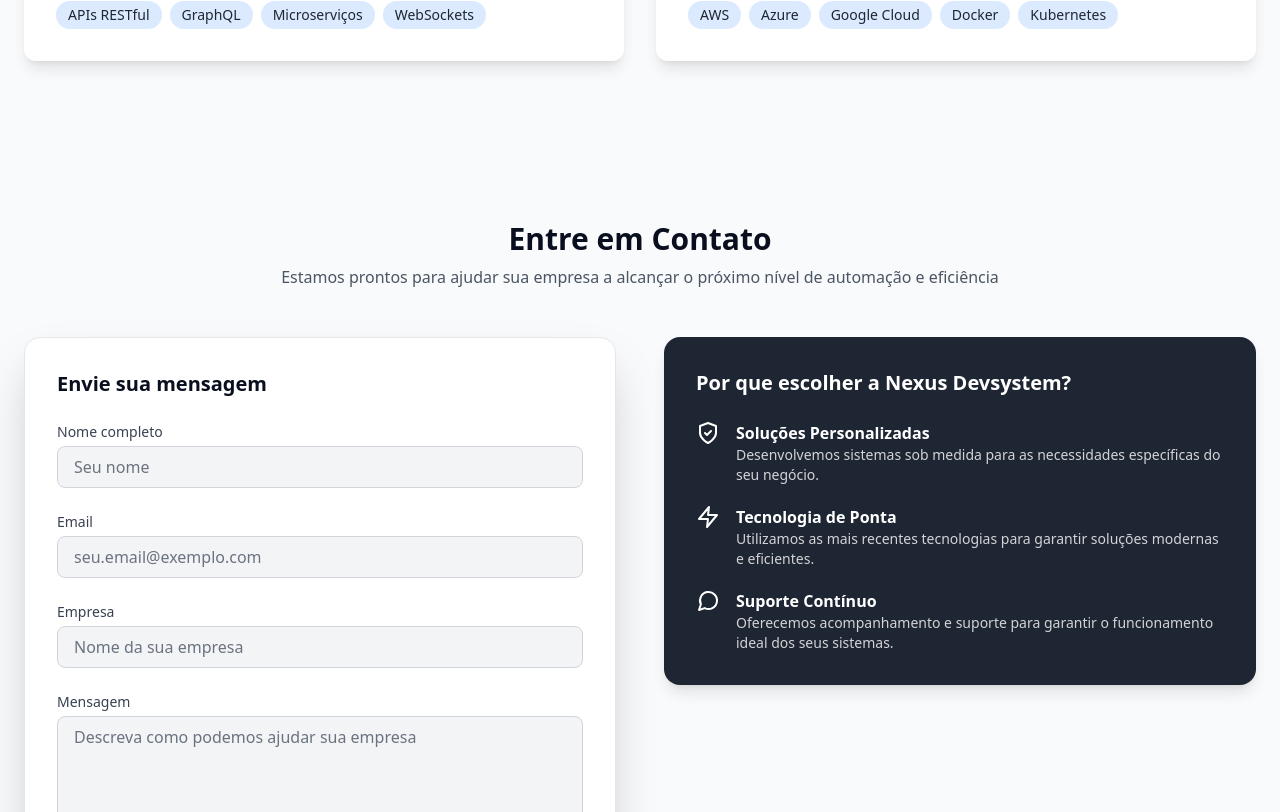
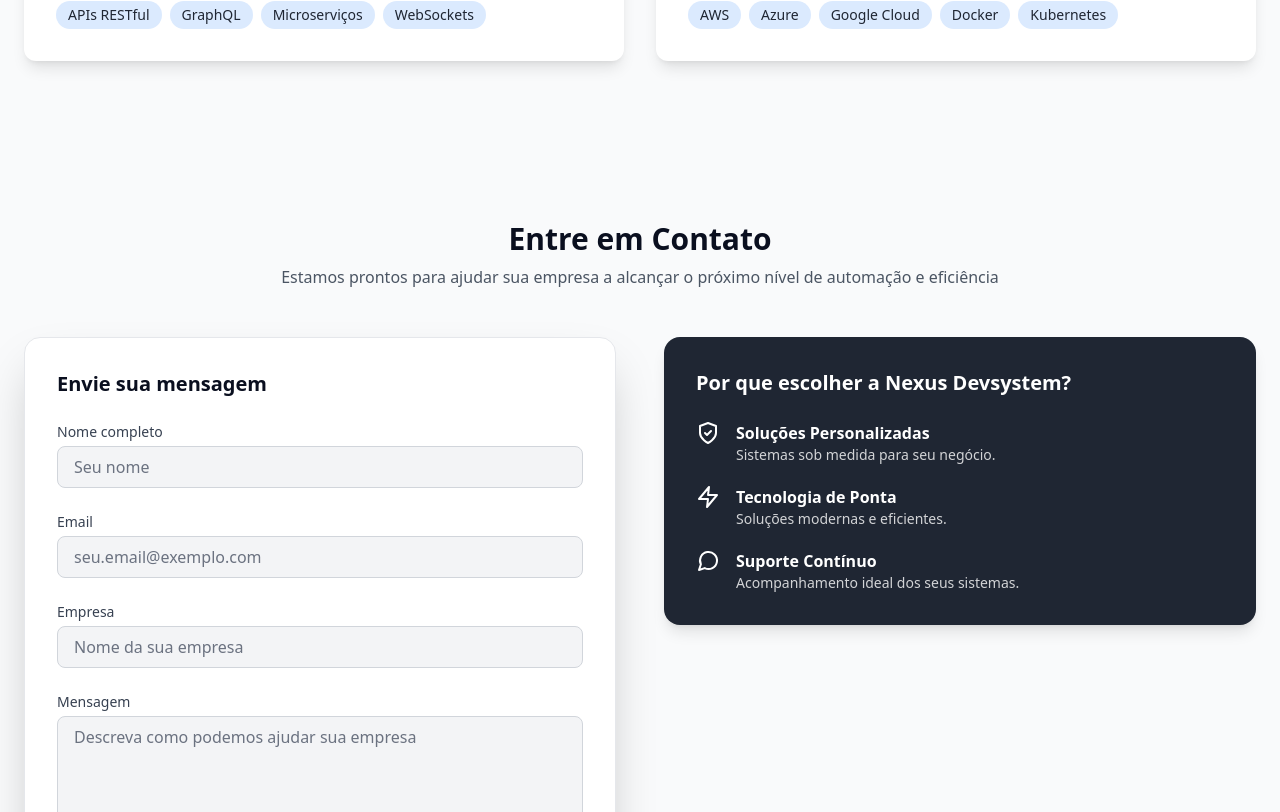
Before and after one commit to NexusDevsystem/nexusweb, a React (Vite) app: page / in a window 1280 px wide. Shown: the part 3888-4700 px from the top of the page. Built offline with nearby package versions, Linux system fonts and the light colour scheme.

Commit message:
atualização

```diff
--- a/src/components/Contact.jsx
+++ b/src/components/Contact.jsx
@@ -1,6 +1,6 @@
 // src/components/Contact.jsx
-import React, { useState } from 'react'
-import { ShieldCheck, Zap, MessageCircle } from 'lucide-react'
+import React, { useState, useEffect } from 'react'
+import { ShieldCheck, Zap, MessageCircle, X } from 'lucide-react'
 import AnimateOnScroll from './AnimateOnScroll'
 
 export default function Contact() {
@@ -9,6 +9,14 @@
   const [company, setCompany] = useState('')
   const [message, setMessage] = useState('')
   const [status, setStatus] = useState(null) // null | 'sending' | 'success' | 'error'
+  const [showModal, setShowModal] = useState(false)
+
+  // Sempre que o envio for sucesso, abrir o modal
+  useEffect(() => {
+    if (status === 'success') {
+      setShowModal(true)
+    }
+  }, [status])
 
   async function handleSubmit(e) {
     e.preventDefault()
@@ -27,6 +35,7 @@
       if (!res.ok) throw new Error(body.error || 'Erro desconhecido')
 
       setStatus('success')
+      // limpar campos se quiser
       setName('')
       setEmail('')
       setCompany('')
@@ -38,9 +47,9 @@
   }
 
   return (
-    <section id="contact" className="py-20 bg-gray-50">
+    <section id="contact" className="py-20 bg-gray-50 relative">
       <div className="max-w-7xl mx-auto px-6">
-        {/* Título da seção */}
+        {/* Título */}
         <AnimateOnScroll>
           <div className="text-center mb-12">
             <h2 className="text-3xl font-bold text-primary inline-block relative group">
@@ -57,7 +66,7 @@
         </AnimateOnScroll>
 
         <div className="grid gap-12 md:grid-cols-2">
-          {/* --- Formulário --- */}
+          {/* Formulário */}
           <AnimateOnScroll from="left">
             <div className="bg-white rounded-2xl shadow-2xl border border-gray-200 p-8">
               <h3 className="text-xl font-bold text-primary mb-6">Envie sua mensagem</h3>
@@ -146,7 +155,6 @@
                     ? 'Enviado ✅'
                     : 'Enviar Mensagem'}
                 </button>
-
                 {status === 'error' && (
                   <p className="text-red-600 mt-2">Erro ao enviar. Tente novamente.</p>
                 )}
@@ -154,7 +162,7 @@
             </div>
           </AnimateOnScroll>
 
-          {/* --- Card “Por que escolher” --- */}
+          {/* Card lateral */}
           <AnimateOnScroll from="right" delay={0.2}>
             <div className="bg-secondary text-white rounded-2xl shadow-lg p-8 transition-transform hover:-translate-y-2">
               <h3 className="text-xl font-bold mb-6">Por que escolher a Nexus Devsystem?</h3>
@@ -164,7 +172,7 @@
                   <div>
                     <p className="font-semibold">Soluções Personalizadas</p>
                     <p className="text-sm text-white/80">
-                      Desenvolvemos sistemas sob medida para as necessidades específicas do seu negócio.
+                      Sistemas sob medida para seu negócio.
                     </p>
                   </div>
                 </li>
@@ -173,7 +181,7 @@
                   <div>
                     <p className="font-semibold">Tecnologia de Ponta</p>
                     <p className="text-sm text-white/80">
-                      Utilizamos as mais recentes tecnologias para garantir soluções modernas e eficientes.
+                      Soluções modernas e eficientes.
                     </p>
                   </div>
                 </li>
@@ -182,7 +190,7 @@
                   <div>
                     <p className="font-semibold">Suporte Contínuo</p>
                     <p className="text-sm text-white/80">
-                      Oferecemos acompanhamento e suporte para garantir o funcionamento ideal dos seus sistemas.
+                      Acompanhamento ideal dos seus sistemas.
                     </p>
                   </div>
                 </li>
@@ -191,6 +199,34 @@
           </AnimateOnScroll>
         </div>
       </div>
+
+      {/* ——— POPUP DE CONFIRMAÇÃO ——— */}
+      {showModal && (
+        <div
+          className="fixed inset-0 bg-black/50 flex items-center justify-center z-50"
+          onClick={() => setShowModal(false)}
+        >
+          <div
+            className="bg-white rounded-lg p-8 max-w-sm mx-4 text-center relative"
+            onClick={e => e.stopPropagation()}
+          >
+            <button
+              className="absolute top-3 right-3 text-gray-500 hover:text-gray-700"
+              onClick={() => setShowModal(false)}
+            >
+              <X />
+            </button>
+            <h4 className="text-xl font-bold mb-4">Mensagem enviada!</h4>
+            <p className="mb-6">Obrigado pelo seu contato. Em breve retornaremos.</p>
+            <button
+              onClick={() => setShowModal(false)}
+              className="mt-2 px-6 py-2 bg-primary text-white rounded-lg hover:bg-primary/90 transition"
+            >
+              Fechar
+            </button>
+          </div>
+        </div>
+      )}
     </section>
   )
 }
```
